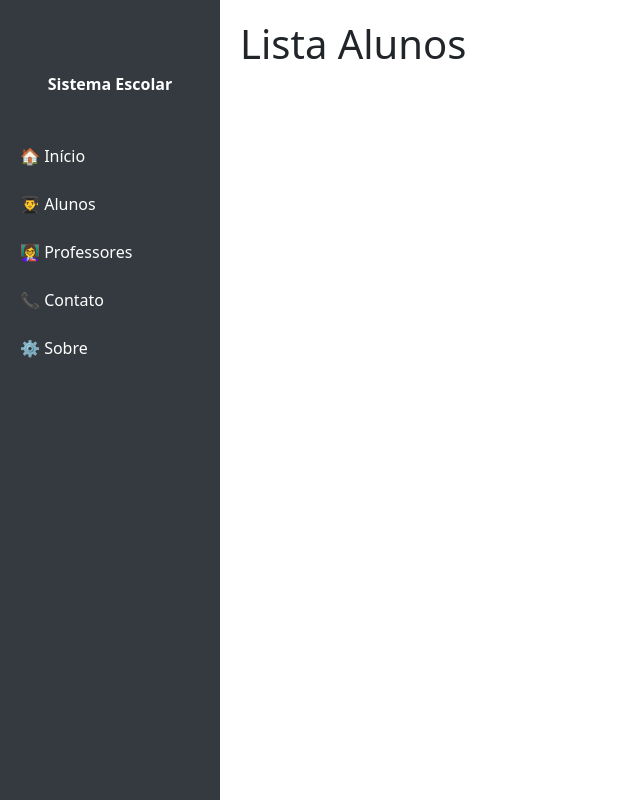
After one commit to dudvs/projeto_flask, a Flask app: page /aluno in a window 1280 px wide. The commit adds this page. Shown: the whole page, without its empty margins (0-640 px from the left). Run offline with Flask 3, Linux system fonts and the light colour scheme.

Commit message:
template

```diff
--- a/app.py
+++ b/app.py
@@ -17,6 +17,9 @@ def contato():
 def sobre():
     return render_template('sobre.html')
 
+@app.route('/aluno')
+def lista_aluno():
+    return render_template('aluno/lista.html')
 
 if __name__ == '__main__':
     app.run(debug=True)
--- /dev/null
+++ b/templates/aluno/lista.html
@@ -0,0 +1,5 @@
+{% include 'cabecalho.html' %}
+
+<h1 class="mb-4">Lista Alunos</h1>
+
+{% include 'rodape.html' %}
--- a/templates/cabecalho.html
+++ b/templates/cabecalho.html
@@ -50,7 +50,7 @@
     <nav class="sidebar">
         <a class="navbar-brand text-center fw-bold d-block mb-4 text-white" href="#">Sistema Escolar</a>
         <a href="/">🏠 Início</a>
-        <a href="#">👨‍🎓 Alunos</a>
+        <a href="">👨‍🎓 Alunos</a>
         <a href="#">👩‍🏫 Professores</a>
         <a href="/contato">📞 Contato</a>
         <a href="/sobre">⚙️ Sobre</a>
```
